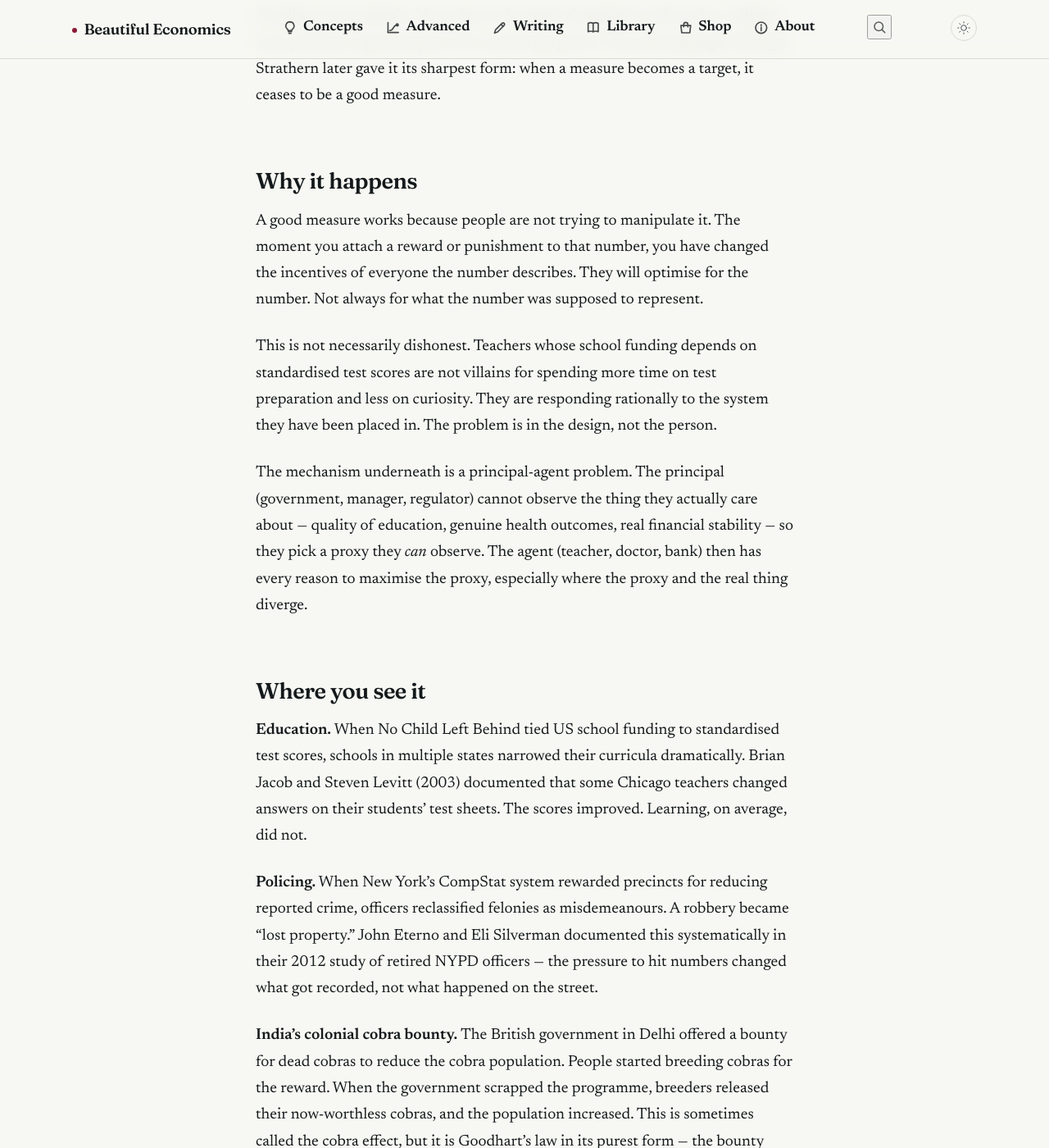
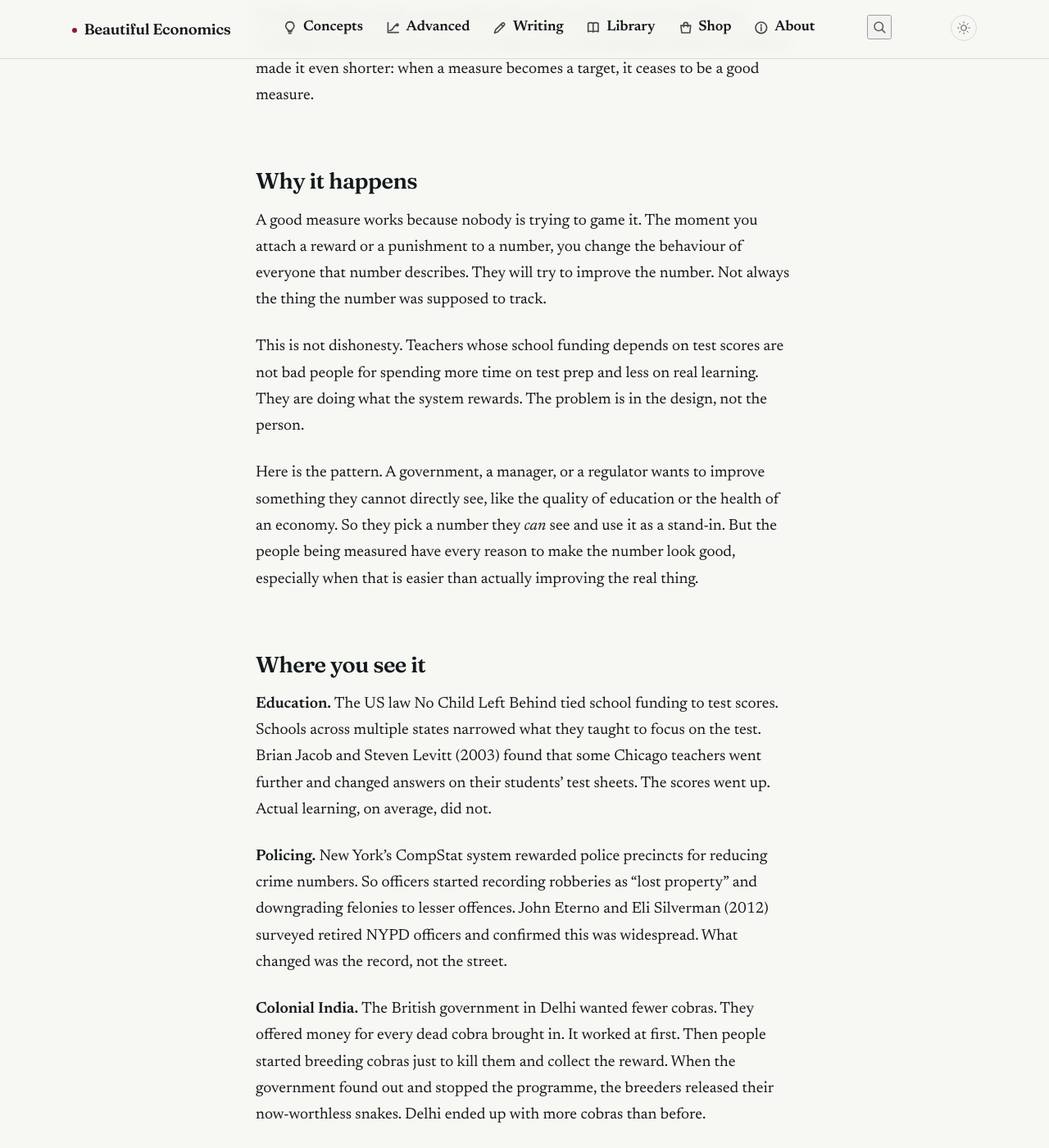
Before and after one commit to BeautifulEconomics/beautifuleconomics.github.io, a Jekyll site: the page built from _concepts/goodharts-law.md, in a window 1280 px wide and 1400 px high, scrolled down 855 px. Shown: the whole window at 82% size. Built offline with Jekyll 4.4.1, drawn with Linux system fonts in a browser that asks for light colours; comment, search, counter and statistics services are not loaded; some of the changed text lies outside the part shown.

Commit message:
Update Goodhart's law with simpler language

```diff
--- a/_concepts/goodharts-law.md
+++ b/_concepts/goodharts-law.md
@@ -7,45 +7,45 @@ date: 2026-11-14
 
 ## The claim
 
-A hospital is told its funding depends on how quickly it treats patients in the emergency room. Within months, waiting times fall. The newspapers celebrate. But the doctors know what actually happened — the hospital started reclassifying patients so the difficult cases no longer counted as emergency admissions. The clock looks better. The patients are not better off.
+A hospital is told its funding depends on how quickly it treats emergency patients. Within months, waiting times fall. The newspapers celebrate. But the doctors know what really happened. The hospital started reclassifying patients so the hard cases no longer counted as emergencies. The clock looks better. The patients are not better off.
 
-This is Goodhart's law. Charles Goodhart, a British economist advising the Bank of England, noticed it first with money supply targets in 1975. The Bank would pick a monetary aggregate to control — say M3, the broad money supply — and as soon as markets knew the target, they found ways to move money that technically fell outside M3 while achieving the same economic effect. The measure stopped telling the Bank what it used to tell them.
+This is Goodhart's law. Charles Goodhart was a British economist who advised the Bank of England. In 1975, he noticed something strange. The Bank would pick a number to control, like the broad money supply. But as soon as markets knew the target, they found ways around it. They moved money through channels that technically did not count. The number stopped meaning what it used to mean.
 
-Goodhart put it plainly: "Any observed statistical regularity will tend to collapse once pressure is placed upon it for control purposes." The anthropologist Marilyn Strathern later gave it its sharpest form: when a measure becomes a target, it ceases to be a good measure.
+Goodhart said it simply: any number that works well as a measure will stop working the moment you use it as a target. The anthropologist Marilyn Strathern made it even shorter: when a measure becomes a target, it ceases to be a good measure.
 
 ## Why it happens
 
-A good measure works because people are not trying to manipulate it. The moment you attach a reward or punishment to that number, you have changed the incentives of everyone the number describes. They will optimise for the number. Not always for what the number was supposed to represent.
+A good measure works because nobody is trying to game it. The moment you attach a reward or a punishment to a number, you change the behaviour of everyone that number describes. They will try to improve the number. Not always the thing the number was supposed to track.
 
-This is not necessarily dishonest. Teachers whose school funding depends on standardised test scores are not villains for spending more time on test preparation and less on curiosity. They are responding rationally to the system they have been placed in. The problem is in the design, not the person.
+This is not dishonesty. Teachers whose school funding depends on test scores are not bad people for spending more time on test prep and less on real learning. They are doing what the system rewards. The problem is in the design, not the person.
 
-The mechanism underneath is a principal-agent problem. The principal (government, manager, regulator) cannot observe the thing they actually care about — quality of education, genuine health outcomes, real financial stability — so they pick a proxy they *can* observe. The agent (teacher, doctor, bank) then has every reason to maximise the proxy, especially where the proxy and the real thing diverge.
+Here is the pattern. A government, a manager, or a regulator wants to improve something they cannot directly see, like the quality of education or the health of an economy. So they pick a number they *can* see and use it as a stand-in. But the people being measured have every reason to make the number look good, especially when that is easier than actually improving the real thing.
 
 ## Where you see it
 
-**Education.** When No Child Left Behind tied US school funding to standardised test scores, schools in multiple states narrowed their curricula dramatically. Brian Jacob and Steven Levitt (2003) documented that some Chicago teachers changed answers on their students' test sheets. The scores improved. Learning, on average, did not.
+**Education.** The US law No Child Left Behind tied school funding to test scores. Schools across multiple states narrowed what they taught to focus on the test. Brian Jacob and Steven Levitt (2003) found that some Chicago teachers went further and changed answers on their students' test sheets. The scores went up. Actual learning, on average, did not.
 
-**Policing.** When New York's CompStat system rewarded precincts for reducing reported crime, officers reclassified felonies as misdemeanours. A robbery became "lost property." John Eterno and Eli Silverman documented this systematically in their 2012 study of retired NYPD officers — the pressure to hit numbers changed what got recorded, not what happened on the street.
+**Policing.** New York's CompStat system rewarded police precincts for reducing crime numbers. So officers started recording robberies as "lost property" and downgrading felonies to lesser offences. John Eterno and Eli Silverman (2012) surveyed retired NYPD officers and confirmed this was widespread. What changed was the record, not the street.
 
-**India's colonial cobra bounty.** The British government in Delhi offered a bounty for dead cobras to reduce the cobra population. People started breeding cobras for the reward. When the government scrapped the programme, breeders released their now-worthless cobras, and the population increased. This is sometimes called the cobra effect, but it is Goodhart's law in its purest form — the bounty measured dead cobras, not fewer cobras.
+**Colonial India.** The British government in Delhi wanted fewer cobras. They offered money for every dead cobra brought in. It worked at first. Then people started breeding cobras just to kill them and collect the reward. When the government found out and stopped the programme, the breeders released their now-worthless snakes. Delhi ended up with more cobras than before.
 
-**Academia.** When universities started ranking researchers by publication count, the number of published papers worldwide exploded. So did the number of journals willing to publish anything for a fee. Campbell's law — the sociologist Donald Campbell's independent and slightly earlier formulation of the same idea — predicted this: "The more any quantitative social indicator is used for social decision-making, the more subject to corruption pressures it will be."
+**Academia.** When universities started judging researchers by how many papers they published, the number of papers exploded. So did the number of low-quality journals happy to publish anything for a fee. The sociologist Donald Campbell predicted this independently. His version: the more a number is used for decisions, the more people will find ways to corrupt it.
 
 ## Where it stops working as an explanation
 
-Goodhart's law is not an argument against measurement. It is an argument against naive measurement. Some targets work well — road speed limits reduce fatalities even though everyone knows the target. The question is always how easy the proxy is to game relative to genuinely improving the underlying thing.
+Goodhart's law is not an argument against measuring things. It is an argument against measuring things badly. Some targets work fine. Speed limits reduce road deaths even though every driver knows the number. The real question is always: how easy is it to game this number compared to genuinely improving the thing it measures?
 
-Not every failed policy is Goodhart's law either. Sometimes the measure was simply wrong from the start, not corrupted by being targeted. And sometimes people game a target yet outcomes still improve, because optimising for the proxy does partly improve the real thing too. The law describes a tendency, not a certainty.
+Also, not every failed policy is Goodhart's law. Sometimes the measure was just wrong from the start. And sometimes people game a target but outcomes still get a bit better, because improving the number partly improves the real thing too. The law describes a pattern, not a guarantee.
 
 ## The one thing to keep
 
-Next time you see a number improving — test scores up, crime stats down, quarterly targets hit — ask a second question: did the thing the number is supposed to measure also improve, or did the number just learn to take care of itself?
+Next time you see a number improving, ask a second question. Did the thing the number is supposed to measure also improve? Or did the number just learn to take care of itself?
 
 ### Sources and further reading
 
 - Goodhart, C.A.E. (1975). "Problems of Monetary Management: The U.K. Experience." *Papers in Monetary Economics*, Reserve Bank of Australia. The original statement.
-- Strathern, M. (1997). "'Improving Ratings': Audit in the British University System." *European Review*, 5(3), 305–321. The famous one-line reformulation.
-- Campbell, D.T. (1979). "Assessing the Impact of Planned Social Change." *Evaluation and Program Planning*, 2(1), 67–90. Campbell's law — the sociological parallel.
+- Strathern, M. (1997). "'Improving Ratings': Audit in the British University System." *European Review*, 5(3), 305–321. The famous one-line version.
+- Campbell, D.T. (1979). "Assessing the Impact of Planned Social Change." *Evaluation and Program Planning*, 2(1), 67–90. The sociological parallel.
 - Jacob, B.A. and Levitt, S.D. (2003). "Rotten Apples: An Investigation of the Prevalence and Predictors of Teacher Cheating." *Quarterly Journal of Economics*, 118(3), 843–877.
 - Eterno, J.A. and Silverman, E.B. (2012). *The Crime Numbers Game: Management by Manipulation.* CRC Press.
-- Muller, J.Z. (2018). *The Tyranny of Metrics.* Princeton University Press. An accessible book-length treatment of when measurement goes wrong.
+- Muller, J.Z. (2018). *The Tyranny of Metrics.* Princeton University Press. A very readable book on when measurement goes wrong.
```
